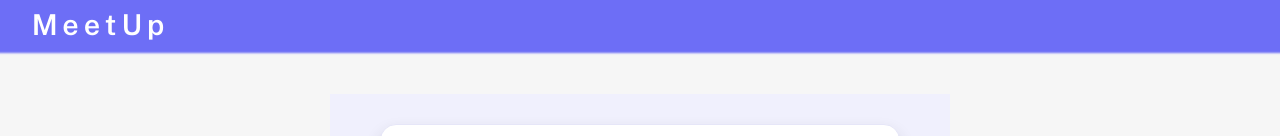
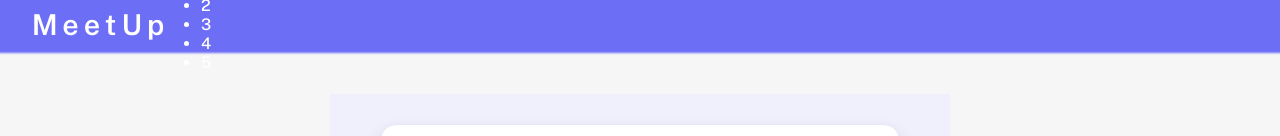
Before and after one commit to wojtech9/social-app-next, a Next.js app: page /register in a window 1280 px wide. Shown: the top 136 px of the page. Built offline with nearby package versions, Linux system fonts and the light colour scheme.

Commit message:
authentication update

```diff
--- a/components/layout/Layout.module.css
+++ b/components/layout/Layout.module.css
@@ -13,6 +13,7 @@
   height: 6vh;
   display: flex;
   align-items: center;
+  flex-direction: space-between;
 }
 
 .logo {
--- a/components/layout/Layout.tsx
+++ b/components/layout/Layout.tsx
@@ -25,6 +25,15 @@ export default function Layout({
         ) : (
           <header className={classes.header}>
             <h1 className={classes.logo}>MeetUp</h1>
+            <nav className={classes.menu}>
+              <ul>
+                <li>1</li>
+                <li>2</li>
+                <li>3</li>
+                <li>4</li>
+                <li>5</li>
+              </ul>
+            </nav>
           </header>
         )}
         {children}
--- a/pages/api/authentication.ts
+++ b/pages/api/authentication.ts
@@ -2,6 +2,7 @@ import { NextApiRequest, NextApiResponse } from 'next';
 import jwt from 'jsonwebtoken';
 import dbConnection from '../../databaseUtils/dbConnect';
 import { Users } from '../../databaseUtils/models/Users';
+import { Console } from 'console';
 
 // authentication
 
@@ -32,7 +33,9 @@ const authentication = (req: NextApiRequest, res: NextApiResponse) => {
           }
         );
 
-        return res.status(200).json({ status: true, result, newAccessToken });
+        return res
+          .status(200)
+          .json({ status: true, result: { nickname }, newAccessToken });
       }
     }
 
--- a/utils/clientAuth.ts
+++ b/utils/clientAuth.ts
@@ -25,6 +25,7 @@ const clientAuth = async (req: NextApiRequest) => {
       },
     });
     const data = await response.json();
+
     if (data.status) {
       let newCookie = '';
       if (data.newAccessToken) {
```
Also changed, not shown: pages/index.tsx (+6 -3 lines).
